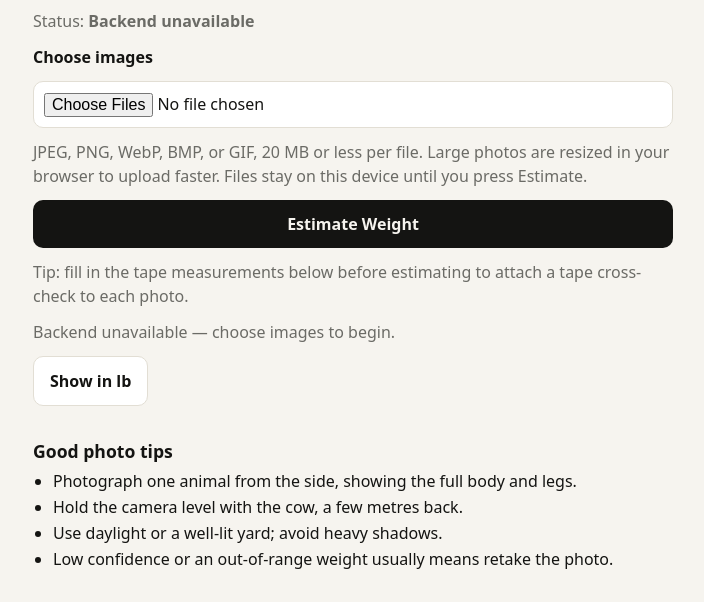
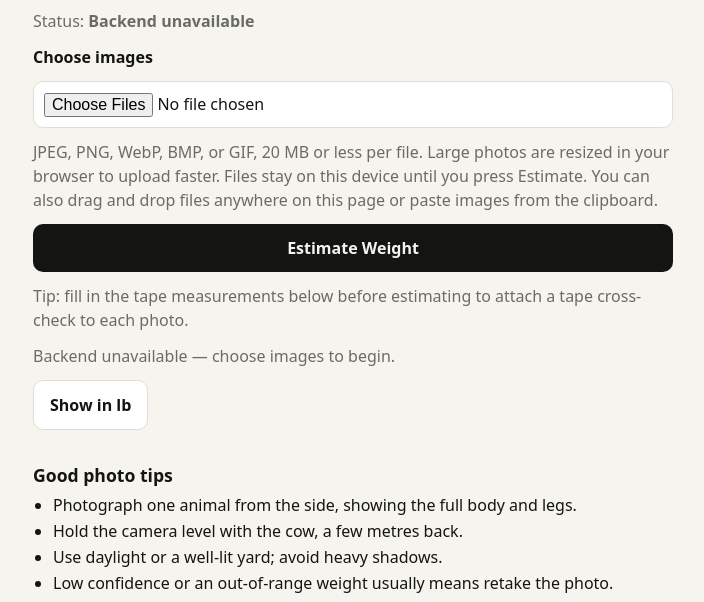
Before and after one commit to braydos-h/aif-project, a plain HTML site: page web/index.html in a window 1280 px wide. Shown: the part 133-735 px from the top of the page, without its empty margins (287-991 px from the left). Drawn offline with Linux system fonts and the light colour scheme; no server answers.

Commit message:
Update index.html

```diff
--- a/web/index.html
+++ b/web/index.html
@@ -17,10 +17,11 @@
 
     <label for="image-input">Choose images</label>
     <input id="image-input" type="file" accept="image/jpeg,image/png,image/webp,image/bmp,image/gif,.jpg,.jpeg,.png,.webp,.bmp,.gif" multiple capture="environment">
-    <p id="limits-hint" class="note">JPEG, PNG, WebP, BMP, or GIF, 20 MB or less per file. Large photos are resized in your browser to upload faster. Files stay on this device until you press Estimate.</p>
+    <p id="limits-hint" class="note">JPEG, PNG, WebP, BMP, or GIF, 20 MB or less per file. Large photos are resized in your browser to upload faster. Files stay on this device until you press Estimate. You can also drag and drop files anywhere on this page or paste images from the clipboard.</p>
     <ul id="file-list" hidden aria-label="Selected files"></ul>
     <button id="estimate-button" type="button">Estimate Weight</button>
     <button id="cancel-button" type="button" hidden>Cancel</button>
+    <button id="clear-button" type="button" hidden>Clear selection</button>
     <p class="note">Tip: fill in the tape measurements below before estimating to attach a tape cross-check to each photo.</p>
     <div id="progress" role="progressbar" aria-label="Estimate progress" aria-valuemin="0" aria-valuemax="100" aria-valuenow="0" hidden></div>
     <p id="status" role="status" aria-live="polite"></p>
```
